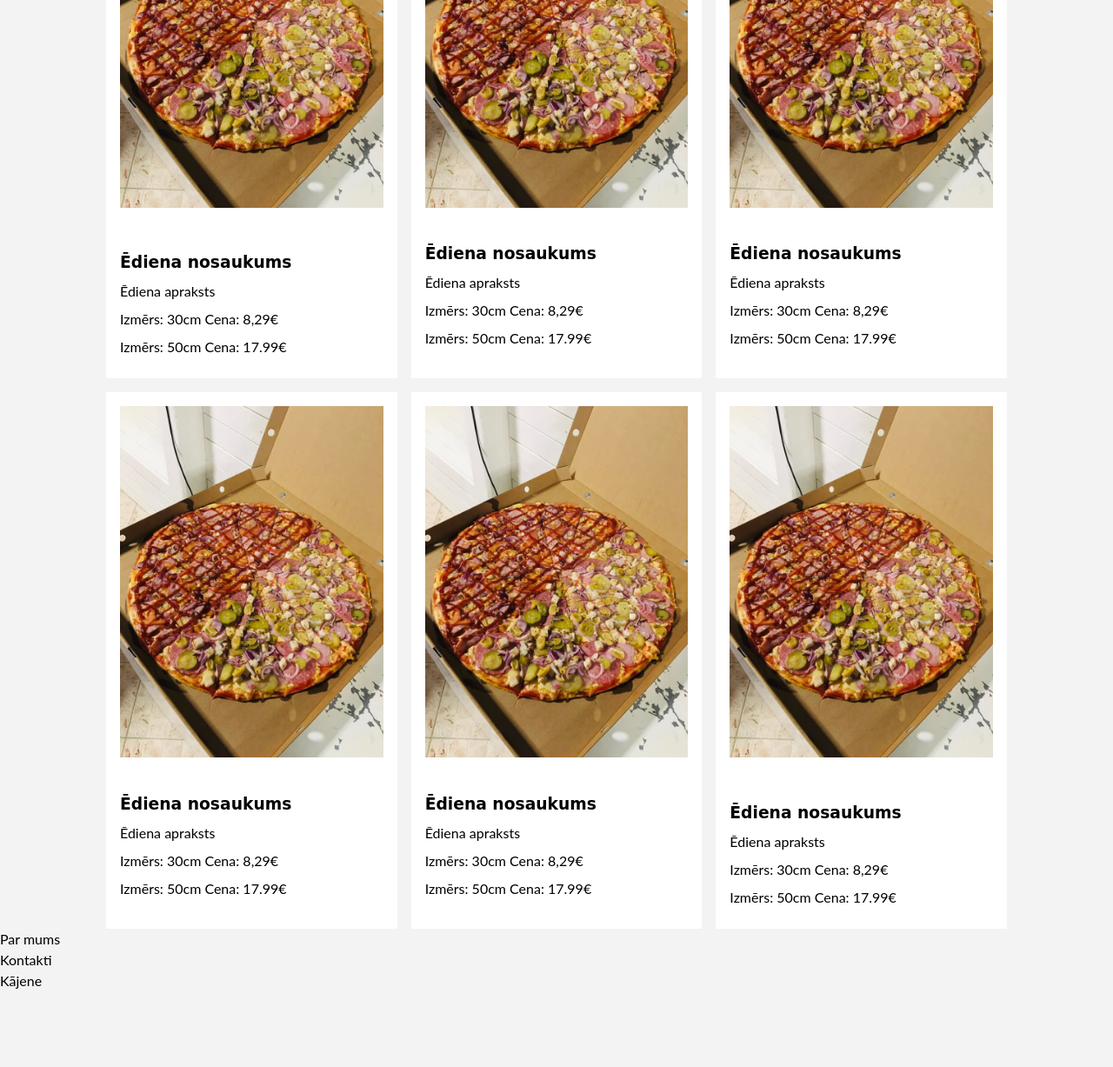
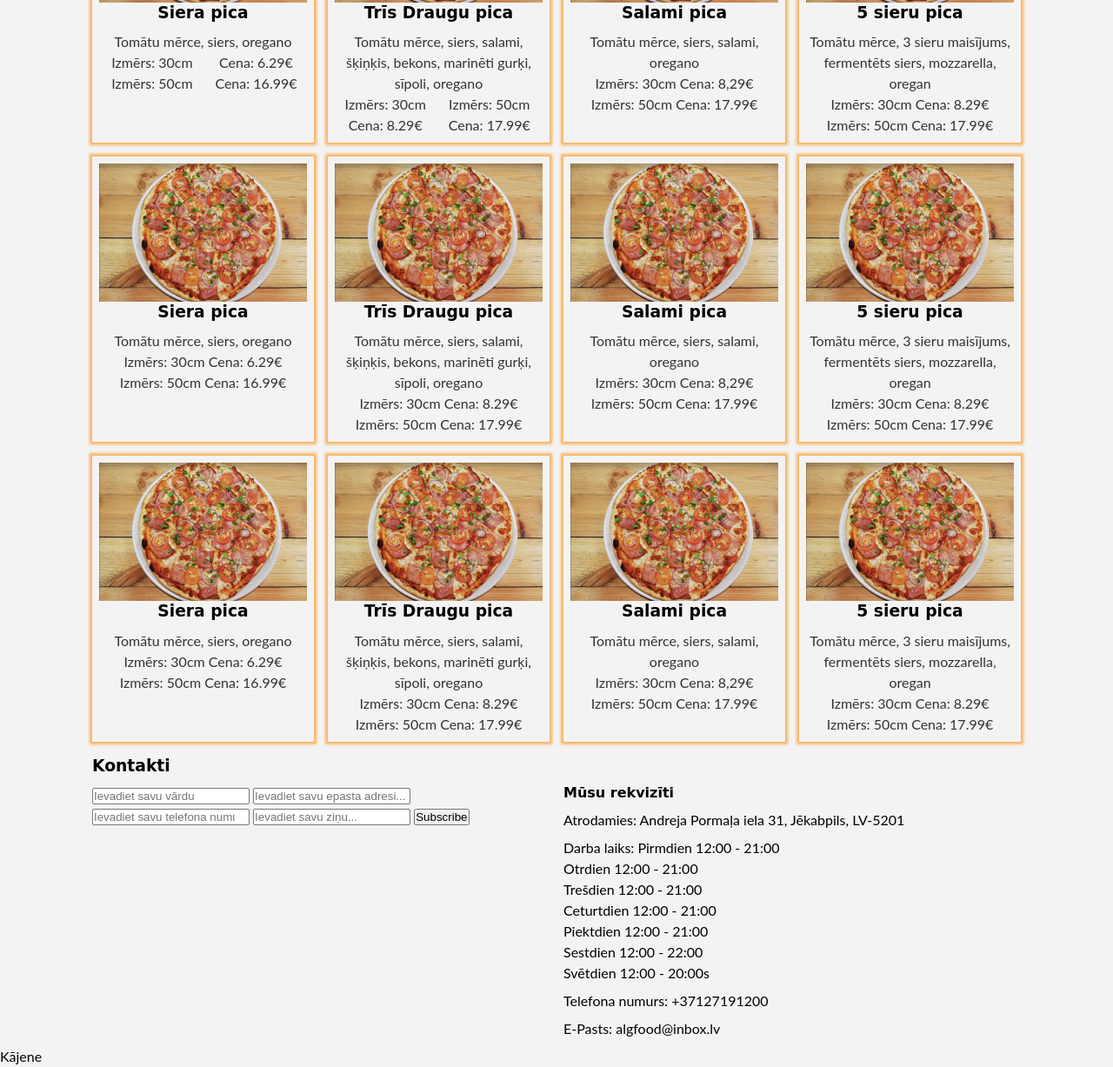
Before and after one commit to robis1133/WEB3Draugi, a plain HTML site: page index.html in a window 1280 px wide. Shown: the part 765-1992 px from the top of the page at 87% size. Before the commit the page ends 1905 px from the top, so only its background shows below. Drawn offline with Linux system fonts and the light colour scheme.

Commit message:
Added new section and css

```diff
--- a/assets/css/style.css
+++ b/assets/css/style.css
@@ -55,39 +55,8 @@ h6 {
 .container {
     max-width: var(--max-width);
     margin: auto;
-    padding: 0 2rem;
+    padding: 0 1rem;
     overflow: hidden;
-}
-
-.category {
-    display: inline-block;
-    color: #fff;
-    font-size: 0.55rem;
-    text-transform: uppercase;
-    padding: 0.4rem 0.6rem;
-    border-radius: 15px;
-    margin-bottom: 0.5rem;
-}
-
-.category-tech {
-    background: var(--tech-color)
-}
-
-.card {
-    background: #fff;
-    padding: 1rem;
-}
-
-/* Inner page grid container */
-.page-container {
-    display: grid;
-    grid-template-columns: 5fr 2fr;
-    margin: 2rem 0;
-    grid-gap: 1.5rem;
-}
-
-.page-container>*:first-child {
-    grid-row: 1 / span 3;
 }
 
 /* Navigation */
@@ -198,33 +167,67 @@ h6 {
 }
 
 /* Menu */
+#menu {
+    /* background-color: var(--primary-color); */
+    /* height: auto; */
+    background-color: var(--light-color);
+}
+
+#menu .container {
+    padding-top: 1rem;
+    padding-bottom: 1rem;
+}
+
 #menu .articlesContainer {
+    margin: 0 auto;
+    max-width: 100%;
     display: grid;
-    grid-template-columns: repeat(3, 1fr);
+    grid-template-columns: repeat(4, 1fr);
     grid-gap: 1rem;
 }
 
-#menu .articlesContainer>*:first-child,
-#menu .articlesContainer>*:last-child {
-    display: grid;
-    /* grid-template-columns: repeat(2, 1fr); */
-    grid-gap: 1rem;
-    align-items: center;
-    /* grid-column: 1 / span 2; */
+#menu .card {
+    box-shadow: 0 0 3px 3px rgba(250, 153, 36, 0.7);
+    /* background-color: #f3f3f3; */
+    /* background-color: rgb(250, 153, 36); */
+    padding: 0.5rem;
 }
 
-/* #menu .articlesContainer>*:last-child {
-    grid-column: 2 / span 2;
+#menu .cardContent {
+    text-align: center;
+    line-height: 1.5;
+
+
+}
+
+#menu img {
+    width: 100%;
+    display: block;
+}
+
+#menu p {
+    color: var(--dark-color);
+    margin: 0;
+    padding: 0;
+
+}
+
+#menu .cardFooter {
+    display: flex;
+    justify-content: space-between;
+    /* background-color: #050505; */
+    vertical-align: bottom;
+}
+
+/* #menu .cardFooter div {
+    vertical-align: bottom;
 } */
 
-/* #article .meta {
-    display: flex;
-    justify-content: space-between;
-    align-items: center;
-    background: #eee;
-    padding: 0.5rem;
-} */
-/*
-#article .meta .category {
-    margin-top: 0.4rem;
-} */
+/* Contacts */
+#contacts .contactsContainer {
+    margin: 0 auto;
+    max-width: 100%;
+    display: grid;
+    grid-template-columns: repeat(2, 1fr);
+    grid-gap: 1rem;
+}
--- a/index.html
+++ b/index.html
@@ -26,7 +26,6 @@
                 <li><a href="#">Picas</a></li>
                 <li><a href="#">Burgeri / Pizza Box</a></li>
                 <li><a href="#">Dzērieni</a></li>
-                <li><a href="#">Par mums</a></li>
                 <li><a href="#">Kontakti</a></li>
             </ul>
         </div>
@@ -49,69 +48,121 @@
         <div class="container">
             <h2>Ēdienkarate picas</h2>
             <div class="articlesContainer">
-
                 <article class="card">
-                    <img src="assets/images/Pica.jpg" alt="Picas nosaukums">
-                    <div>
-                        <div class="category category-tech">asd</div>
-                        <h3>Ēdiena nosaukums</h3>
-                        <p>Ēdiena apraksts</p>
+                    <img src="assets/images/Pica1.jpg" alt="Picas nosaukums">
+                    <div class="cardContent">
+                        <h3>Siera pica</h3>
+                        <p>Tomātu mērce, siers, oregano</p>
+                        <div class="cardFooter">
+                            <div>
+                                <p>Izmērs: 30cm Izmērs: 50cm</p>
+                            </div>
+                            <div>
+                                <p>Cena: 6.29€ Cena: 16.99€</p>
+                            </div>
+                        </div>
+                    </div>
+                </article>
+                <article class="card">
+                    <img src="assets/images/Pica1.jpg" alt="Picas nosaukums">
+                    <div class="cardContent">
+                        <h3>Trīs Draugu pica</h3>
+                        <p>Tomātu mērce, siers, salami, šķiņķis, bekons, marinēti gurķi, sīpoli, oregano</p>
+                        <div class="cardFooter">
+                            <p>Izmērs: 30cm Cena: 8.29€</p>
+                            <p>Izmērs: 50cm Cena: 17.99€</p>
+                        </div>
+                    </div>
+                </article>
+                <article class="card">
+                    <img src="assets/images/Pica1.jpg" alt="Picas nosaukums">
+                    <div class="cardContent">
+                        <h3>Salami pica</h3>
+                        <p>Tomātu mērce, siers, salami, oregano</p>
                         <p>Izmērs: 30cm Cena: 8,29€</p>
+                        <p>Izmērs: 50cm Cena: 17.99€</p>
+                    </div>
+                </article>
+                <article class="card">
+                    <img src="assets/images/Pica1.jpg" alt="Picas nosaukums">
+                    <div class="cardContent">
+                        <h3>5 sieru pica</h3>
+                        <p>Tomātu mērce, 3 sieru maisījums, fermentēts siers, mozzarella, oregan</p>
+                        <p>Izmērs: 30cm Cena: 8.29€</p>
                         <p>Izmērs: 50cm Cena: 17.99€</p>
                     </div>
                 </article>
 
                 <article class="card">
-                    <img src="assets/images/Pica.jpg" alt="Picas nosaukums">
-                    <div>
-                        <div class="category category-tech">asd</div>
-                        <h3>Ēdiena nosaukums</h3>
-                        <p>Ēdiena apraksts</p>
+                    <img src="assets/images/Pica1.jpg" alt="Picas nosaukums">
+                    <div class="cardContent">
+                        <h3>Siera pica</h3>
+                        <p>Tomātu mērce, siers, oregano</p>
+                        <p>Izmērs: 30cm Cena: 6.29€</p>
+                        <p>Izmērs: 50cm Cena: 16.99€</p>
+                    </div>
+                </article>
+                <article class="card">
+                    <img src="assets/images/Pica1.jpg" alt="Picas nosaukums">
+                    <div class="cardContent">
+                        <h3>Trīs Draugu pica</h3>
+                        <p>Tomātu mērce, siers, salami, šķiņķis, bekons, marinēti gurķi, sīpoli, oregano</p>
+                        <p>Izmērs: 30cm Cena: 8.29€</p>
+                        <p>Izmērs: 50cm Cena: 17.99€</p>
+                    </div>
+                </article>
+                <article class="card">
+                    <img src="assets/images/Pica1.jpg" alt="Picas nosaukums">
+                    <div class="cardContent">
+                        <h3>Salami pica</h3>
+                        <p>Tomātu mērce, siers, salami, oregano</p>
                         <p>Izmērs: 30cm Cena: 8,29€</p>
+                        <p>Izmērs: 50cm Cena: 17.99€</p>
+                    </div>
+                </article>
+                <article class="card">
+                    <img src="assets/images/Pica1.jpg" alt="Picas nosaukums">
+                    <div class="cardContent">
+                        <h3>5 sieru pica</h3>
+                        <p>Tomātu mērce, 3 sieru maisījums, fermentēts siers, mozzarella, oregan</p>
+                        <p>Izmērs: 30cm Cena: 8.29€</p>
                         <p>Izmērs: 50cm Cena: 17.99€</p>
                     </div>
                 </article>
 
                 <article class="card">
-                    <img src="assets/images/Pica.jpg" alt="Picas nosaukums">
-                    <div>
-                        <div class="category category-tech">asd</div>
-                        <h3>Ēdiena nosaukums</h3>
-                        <p>Ēdiena apraksts</p>
+                    <img src="assets/images/Pica1.jpg" alt="Picas nosaukums">
+                    <div class="cardContent">
+                        <h3>Siera pica</h3>
+                        <p>Tomātu mērce, siers, oregano</p>
+                        <p>Izmērs: 30cm Cena: 6.29€</p>
+                        <p>Izmērs: 50cm Cena: 16.99€</p>
+                    </div>
+                </article>
+                <article class="card">
+                    <img src="assets/images/Pica1.jpg" alt="Picas nosaukums">
+                    <div class="cardContent">
+                        <h3>Trīs Draugu pica</h3>
+                        <p>Tomātu mērce, siers, salami, šķiņķis, bekons, marinēti gurķi, sīpoli, oregano</p>
+                        <p>Izmērs: 30cm Cena: 8.29€</p>
+                        <p>Izmērs: 50cm Cena: 17.99€</p>
+                    </div>
+                </article>
+                <article class="card">
+                    <img src="assets/images/Pica1.jpg" alt="Picas nosaukums">
+                    <div class="cardContent">
+                        <h3>Salami pica</h3>
+                        <p>Tomātu mērce, siers, salami, oregano</p>
                         <p>Izmērs: 30cm Cena: 8,29€</p>
                         <p>Izmērs: 50cm Cena: 17.99€</p>
                     </div>
                 </article>
-
                 <article class="card">
-                    <img src="assets/images/Pica.jpg" alt="Picas nosaukums">
-                    <div>
-                        <div class="category category-tech">asd</div>
-                        <h3>Ēdiena nosaukums</h3>
-                        <p>Ēdiena apraksts</p>
-                        <p>Izmērs: 30cm Cena: 8,29€</p>
-                        <p>Izmērs: 50cm Cena: 17.99€</p>
-                    </div>
-                </article>
-
-                <article class="card">
-                    <img src="assets/images/Pica.jpg" alt="Picas nosaukums">
-                    <div>
-                        <div class="category category-tech">asd</div>
-                        <h3>Ēdiena nosaukums</h3>
-                        <p>Ēdiena apraksts</p>
-                        <p>Izmērs: 30cm Cena: 8,29€</p>
-                        <p>Izmērs: 50cm Cena: 17.99€</p>
-                    </div>
-                </article>
-
-                <article class="card">
-                    <img src="assets/images/Pica.jpg" alt="Picas nosaukums">
-                    <div>
-                        <div class="category category-tech">asd</div>
-                        <h3>Ēdiena nosaukums</h3>
-                        <p>Ēdiena apraksts</p>
-                        <p>Izmērs: 30cm Cena: 8,29€</p>
+                    <img src="assets/images/Pica1.jpg" alt="Picas nosaukums">
+                    <div class="cardContent">
+                        <h3>5 sieru pica</h3>
+                        <p>Tomātu mērce, 3 sieru maisījums, fermentēts siers, mozzarella, oregan</p>
+                        <p>Izmērs: 30cm Cena: 8.29€</p>
                         <p>Izmērs: 50cm Cena: 17.99€</p>
                     </div>
                 </article>
@@ -120,14 +171,32 @@
         </div>
     </section>
 
-    <!-- Par mums -->
-    <section id="about">
-        Par mums
-    </section>
-
     <!-- Kontakti -->
     <section id="contacts">
-        Kontakti
+        <div class="container">
+            <h3>Kontakti</h3>
+            <div class="contactsContainer">
+                <div class="contactsCards">
+                    <form>
+                        <input type="text" placeholder="Ievadiet savu vārdu">
+                        <input type="email" placeholder="Ievadiet savu epasta adresi...">
+                        <input type="number" placeholder="Ievadiet savu telefona numuru...">
+                        <input type="textarea" placeholder="Ievadiet savu ziņu...">
+                        <input type="submit" value="Subscribe" class="btn btn-primary">
+                    </form>
+                </div>
+                <div class="contactsCards">
+                    <h4>Mūsu rekvizīti</h4>
+                    <p>Atrodamies: Andreja Pormaļa iela 31, Jēkabpils, LV-5201</p>
+                    <p>Darba laiks: Pirmdien 12:00 - 21:00 <br> Otrdien 12:00 - 21:00 <br> Trešdien 12:00 - 21:00 <br>
+                        Ceturtdien 12:00 - 21:00 <br> Piektdien 12:00 - 21:00 <br> Sestdien 12:00 - 22:00 <br> Svētdien
+                        12:00 - 20:00s</p>
+                    <p>Telefona numurs: +37127191200</p>
+                    <p>E-Pasts: algfood@inbox.lv</p>
+                </div>
+            </div>
+        </div>
+
     </section>
 
     <footer id="footer">
```
Also changed, not shown: assets/images/Pica1.jpg (added).
